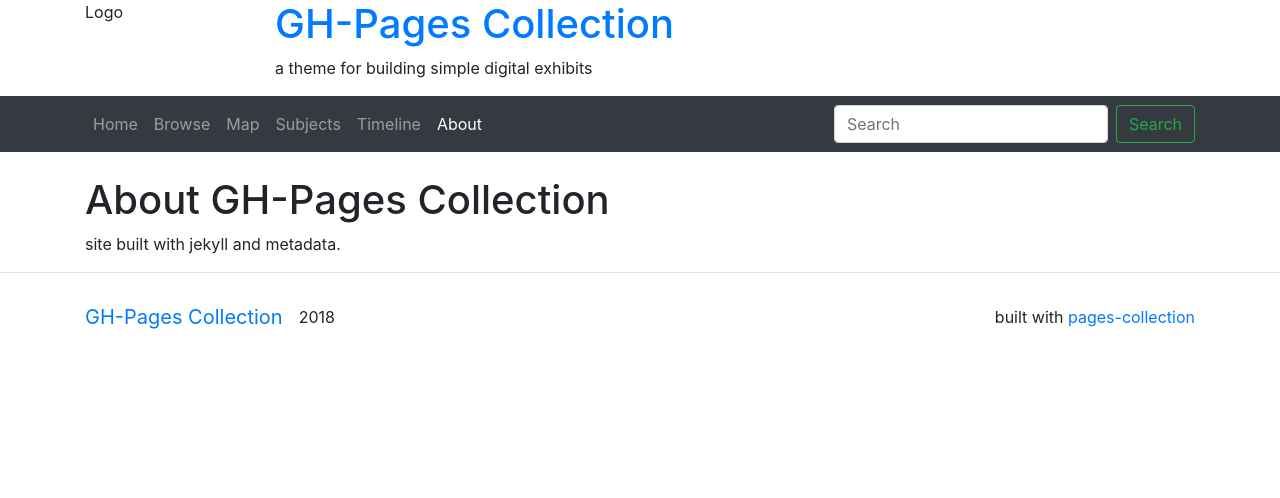
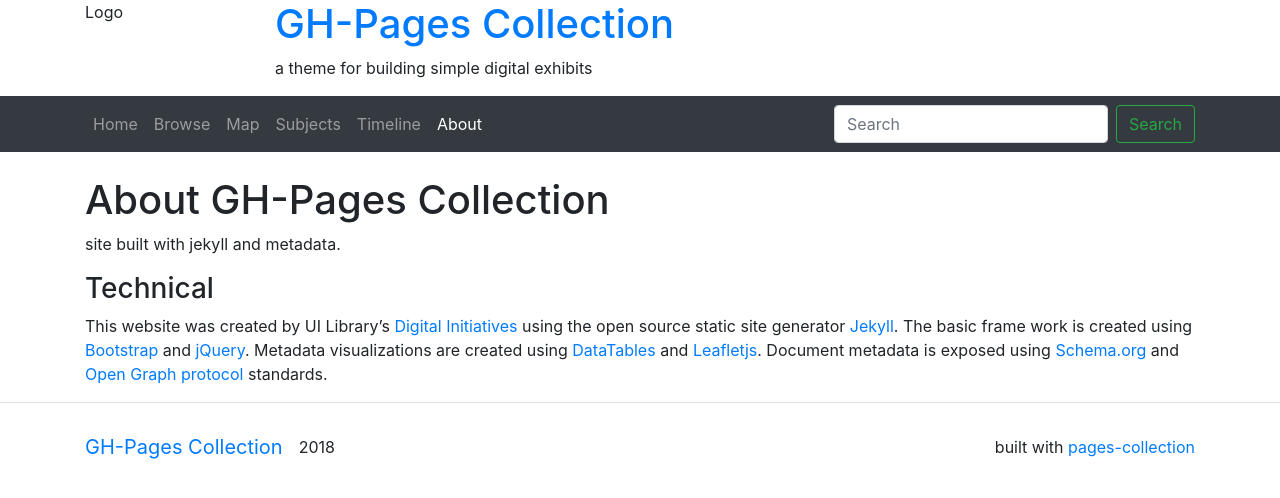
Before and after one commit to uidaholib/pages-collection, a Jekyll site: the page built from about.md, in a window 1280 px wide. Shown: the top 498 px of the page. Built offline with Jekyll 4.4.1, drawn with Linux system fonts in a browser that asks for light colours.

Commit message:
page updates

```diff
--- a/_includes/collection-nav.html
+++ b/_includes/collection-nav.html
@@ -1,10 +1,10 @@
 <nav class="navbar navbar-expand-md navbar-dark bg-dark">
     <div class="container">
-        <button class="navbar-toggler" type="button" data-toggle="collapse" data-target="#navbarsExampleDefault" aria-controls="navbarsExampleDefault" aria-expanded="false" aria-label="Toggle navigation">
+        <button class="navbar-toggler" type="button" data-toggle="collapse" data-target="#page-nav" aria-controls="page-nav" aria-expanded="false" aria-label="Toggle navigation">
             <span class="navbar-toggler-icon"></span>
         </button>
 
-        <div class="collapse navbar-collapse" id="navbarsExampleDefault">
+        <div class="collapse navbar-collapse" id="page-nav">
             <ul class="navbar-nav mr-auto">
                 <li class="nav-item {% if page.url == "/" %} active{% endif %}">
                     <a class="nav-link" href="{{ "/" | relative_url }}">Home</a>
--- a/about.md
+++ b/about.md
@@ -6,3 +6,10 @@ title: About
 # About {{ site.title }}
 
 site built with jekyll and metadata.
+
+### Technical
+
+This website was created by UI Library's [Digital Initiatives](https://www.lib.uidaho.edu/digital/) using the open source static site generator [Jekyll](https://jekyllrb.com/).
+The basic frame work is created using [Bootstrap](https://getbootstrap.com/) and [jQuery](https://jquery.com/).
+Metadata visualizations are created using [DataTables](https://datatables.net/) and [Leafletjs](http://leafletjs.com/).
+Document metadata is exposed using [Schema.org](http://schema.org) and [Open Graph protocol](http://ogp.me/) standards.
```
Also changed, not shown: index.md (+5 -1 lines).
